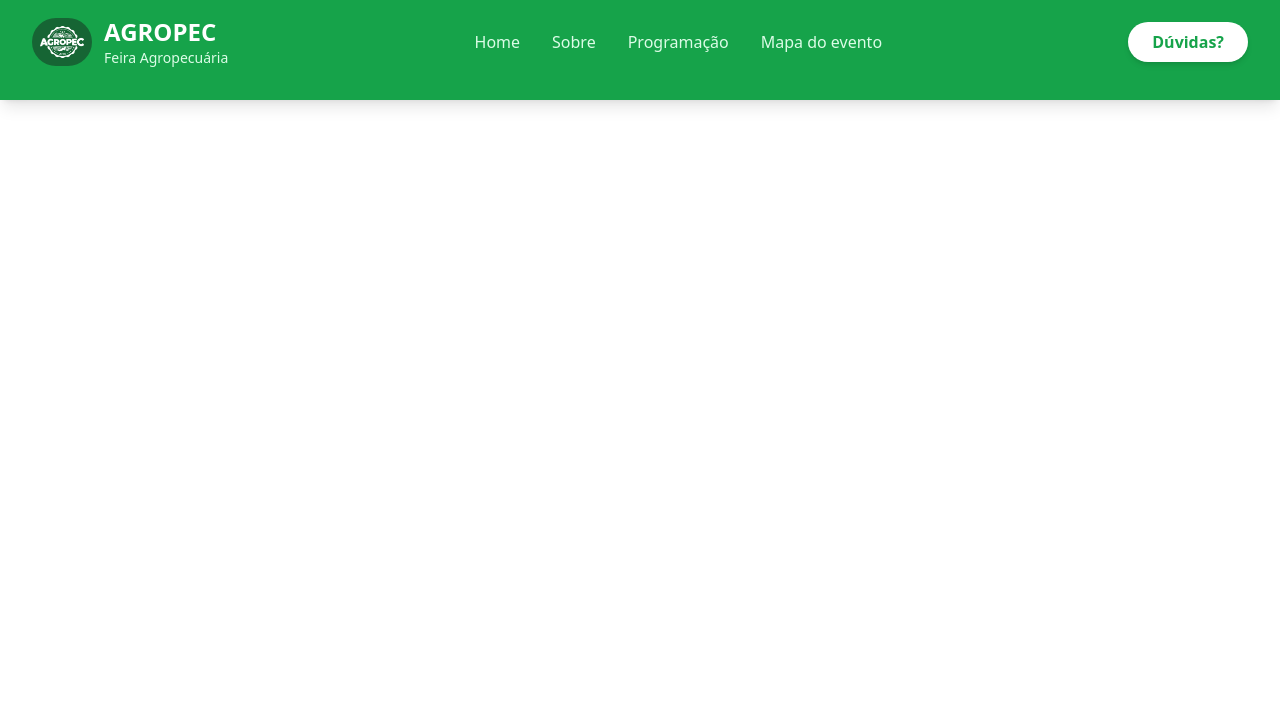
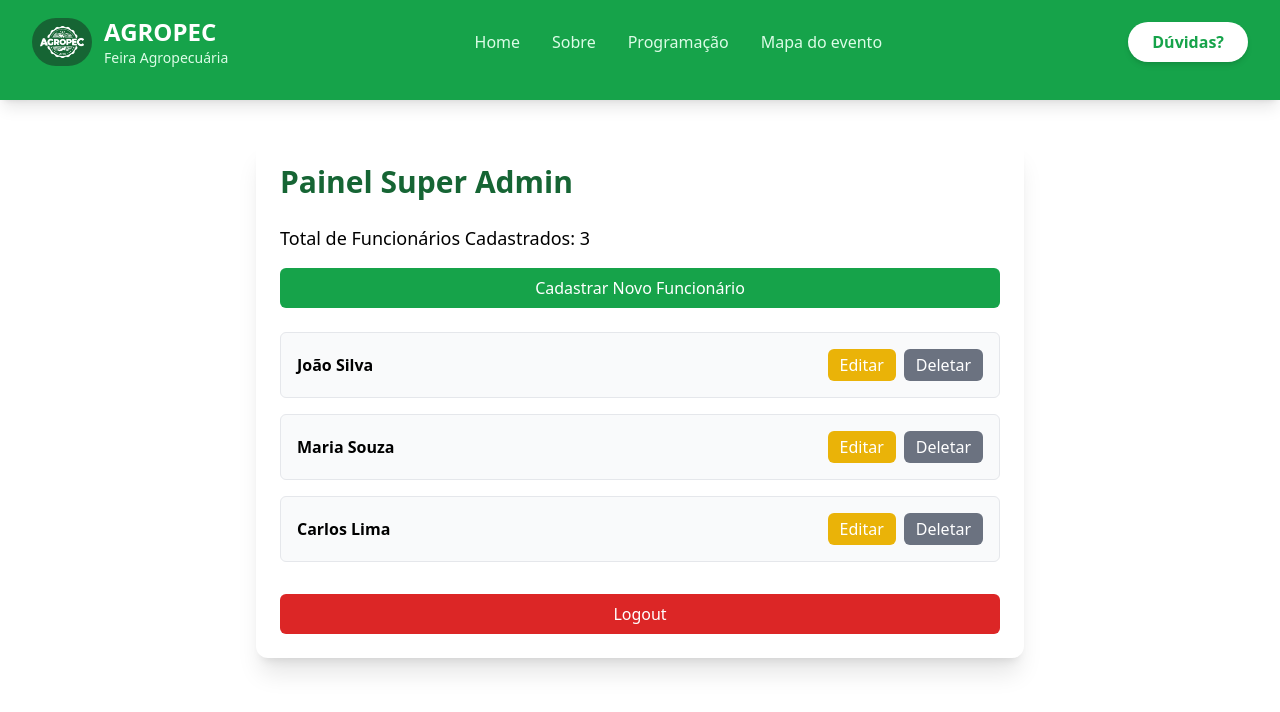
Before and after one commit to O-TAB/agropec-application, a React (Vite) app in the folder front-end/: page /superadmin in a window 1280 px wide. Shown: the top 712 px of the page. Built offline with nearby package versions, Linux system fonts and the light colour scheme.

Commit message:
Adicionadas as páginas de Super Adim e Cadastro de Funcionários

```diff
--- a/front-end/src/App.tsx
+++ b/front-end/src/App.tsx
@@ -7,6 +7,10 @@ import MapPage from './pages/MapPage';
 import AdminLogin from "./pages/AdminLogin";
 import AdminManagerPage from './pages/AdminManagerPage';
 import ProtectedRoute from './components/ProtectedRoute';
+import CadastroUsuarioPage from './pages/Cadastropage';
+import SuperAdminPage from './pages/SuperAdmin';
+import LoginSuperAdmin from './pages/LoginSuperAdmin';
+
 
 export default function App() {
   return (
@@ -19,6 +23,10 @@ export default function App() {
         <Route path="/events" element={<h1>Programações</h1>} />
         <Route path="/mapa" element={<MapPage />} />
         <Route path="/login" element={<AdminLogin />} />
+        <Route path="/cadastro" element={<CadastroUsuarioPage/>}/>
+        <Route path="superadmin" element={<SuperAdminPage/>} />
+        <Route path="loginadmin" element={<LoginSuperAdmin/>} />
+
 
         <Route element={<ProtectedRoute />}>
           <Route path="/admin/gerenciar" element={<AdminManagerPage />} />
--- /dev/null
+++ b/front-end/src/pages/Cadastropage.tsx
@@ -0,0 +1,69 @@
+import React, { useState } from "react";
+
+const CadastroUsuarioPage = () => {
+  const [nome, setNome] = useState("");
+  const [email, setEmail] = useState("");
+  const [senha, setSenha] = useState("");
+  const [mensagem, setMensagem] = useState("");
+
+  const handleSubmit = (e: React.FormEvent) => {
+    e.preventDefault();
+
+    // Aqui a gnt envia os dados pro backend ou salvar localmente
+    console.log("Dados enviados:", { nome, email, senha });
+
+    setMensagem("Cadastro enviado para aprovação do Super Admin!");
+
+    // Limpar formulário
+    setNome("");
+    setEmail("");
+    setSenha("");
+  };
+
+  return (
+    <div className="max-w-md mx-auto mt-10 bg-white shadow-lg p-6 rounded-xl">
+      <h2 className="text-2xl font-bold text-green-800 mb-4">Cadastro de Novo Usuário</h2>
+      <form onSubmit={handleSubmit}>
+        <label className="block mb-2 text-gray-700">Nome:</label>
+        <input
+          type="text"
+          value={nome}
+          onChange={(e) => setNome(e.target.value)}
+          required
+          className="w-full px-4 py-2 border rounded-md focus:outline-none focus:ring-2 focus:ring-green-500"
+        />
+
+        <label className="block mb-2 text-gray-700 mt-4">Email:</label>
+        <input
+          type="email"
+          value={email}
+          onChange={(e) => setEmail(e.target.value)}
+          required
+          className="w-full px-4 py-2 border rounded-md focus:outline-none focus:ring-2 focus:ring-green-500"
+        />
+
+        <label className="block mb-2 text-gray-700 mt-4">Senha:</label>
+        <input
+          type="password"
+          value={senha}
+          onChange={(e) => setSenha(e.target.value)}
+          required
+          className="w-full px-4 py-2 border rounded-md focus:outline-none focus:ring-2 focus:ring-green-500"
+        />
+
+        <button
+          type="submit"
+          className="mt-4 w-full bg-green-600 text-white py-2 rounded-md hover:bg-green-700 transition-colors"
+        >
+          Enviar Cadastro
+        </button>
+      </form>
+
+      {mensagem && (
+        <p className="mt-4 text-green-700 font-medium">{mensagem}</p>
+      )}
+    </div>
+  );
+};
+
+export default CadastroUsuarioPage;
--- /dev/null
+++ b/front-end/src/pages/LoginSuperAdmin.tsx
@@ -0,0 +1,64 @@
+import React, { useState } from "react";
+import { useNavigate } from "react-router-dom";
+
+
+const LoginSuperAdmin = () => {
+  const navigate = useNavigate();
+
+  const [username, setUsername] = useState("");
+  const [password, setPassword] = useState("");
+  const [error, setError] = useState("");
+
+  const handleLogin = (e: React.FormEvent) => {
+    e.preventDefault();
+
+    const superAdminUser = "super";
+    const superAdminPass = "1234";
+
+    if (username === superAdminUser && password === superAdminPass) {
+      navigate("/superadmin");
+    } else {
+      setError("Usuário ou senha inválidos!");
+    }
+  };
+
+  return (
+    <div className="flex items-center justify-center min-h-screen bg-gray-100">
+      <div className="max-w-md w-full bg-white p-8 rounded-xl shadow-lg">
+        <h2 className="text-3xl font-bold text-center text-green-800 mb-6">
+          Login Super Admin
+        </h2>
+        <form onSubmit={handleLogin}>
+          <label className="block mb-2 text-gray-700">Usuário:</label>
+          <input
+            type="text"
+            value={username}
+            onChange={(e) => setUsername(e.target.value)}
+            required
+            className="w-full px-4 py-2 border rounded-md focus:outline-none focus:ring-2 focus:ring-green-500"
+          />
+
+          <label className="block mt-4 mb-2 text-gray-700">Senha:</label>
+          <input
+            type="password"
+            value={password}
+            onChange={(e) => setPassword(e.target.value)}
+            required
+            className="w-full px-4 py-2 border rounded-md focus:outline-none focus:ring-2 focus:ring-green-500"
+          />
+
+          {error && <p className="text-red-600 mt-2">{error}</p>}
+
+          <button
+            type="submit"
+            className="mt-6 w-full bg-green-600 text-white py-2 rounded-md hover:bg-green-700 transition-colors"
+          >
+            Entrar
+          </button>
+        </form>
+      </div>
+    </div>
+  );
+};
+
+export default LoginSuperAdmin;
--- a/front-end/src/pages/Mainpage.tsx
+++ b/front-end/src/pages/Mainpage.tsx
@@ -253,10 +253,16 @@ export default function MainPage() {
           </div>
 
           {/* --- SEÇÃO ADICIONADA AQUI --- */}
-          <div className="text-center border-t border-green-700 mt-8 pt-8">
+          <div className="text-center border-t border-green-700 mt-8 pt-8 space-x-10">
             <h4 className="font-semibold uppercase tracking-wider text-green-200 mb-4">Para Funcionários</h4>
             <Link to="/login" className="inline-block bg-white text-green-700 font-bold py-2 px-6 rounded-lg hover:bg-gray-200 transition-colors shadow-md">
               Login
+            </Link>
+            <Link
+            to="/loginadmin"
+            className="inline-block bg-white text-green-700 font-bold py-2 px-6 rounded-lg hover:bg-gray-200 transition-colors shadow-md"
+            >
+            Super Admin
             </Link>
           </div>
 
--- /dev/null
+++ b/front-end/src/pages/SuperAdmin.tsx
@@ -0,0 +1,83 @@
+import React, { useState } from "react";
+import { useNavigate } from "react-router-dom";
+
+const SuperAdminPage = () => {
+  const navigate = useNavigate();
+
+  const [users, setUsers] = useState([
+    { id: 1, name: "João Silva" },
+    { id: 2, name: "Maria Souza" },
+    { id: 3, name: "Carlos Lima" },
+  ]);
+
+  const handleEdit = (id: number) => {
+    alert(`Editar usuário com ID: ${id}`);
+  };
+
+  const handleDelete = (id: number) => {
+    setUsers((prev) => prev.filter((user) => user.id !== id));
+  };
+
+  const handleLogout = () => {
+    navigate("/login");
+  };
+
+  const handleNavigateToRegister = () => {
+    navigate("/cadastro");
+  };
+
+  return (
+    <div className="max-w-3xl mx-auto mt-10 p-6 bg-white shadow-xl rounded-xl">
+      <h1 className="text-3xl font-bold text-green-800 mb-6">Painel Super Admin</h1>
+
+      {/* Total de Usuários */}
+      <p className="text-lg mb-4">Total de Funcionários Cadastrados: {users.length}</p>
+
+      {/* Botão de Cadastro */}
+      <button
+        onClick={handleNavigateToRegister}
+        className="mb-6 w-full bg-green-600 text-white py-2 rounded-md hover:bg-green-700"
+      >
+        Cadastrar Novo Funcionário
+      </button>
+
+      {/* Lista de Usuários */}
+      <div className="space-y-4">
+        {users.map((user) => (
+          <div
+            key={user.id}
+            className="border p-4 rounded-md flex items-center justify-between bg-gray-50"
+          >
+            <div>
+              <p className="font-semibold">{user.name}</p>
+            </div>
+            <div className="flex space-x-2">
+              <button
+                onClick={() => handleEdit(user.id)}
+                className="bg-yellow-500 text-white px-3 py-1 rounded-md"
+              >
+                Editar
+              </button>
+              <button
+                onClick={() => handleDelete(user.id)}
+                className="bg-gray-500 text-white px-3 py-1 rounded-md"
+              >
+                Deletar
+              </button>
+            </div>
+          </div>
+        ))}
+      </div>
+
+      {/* Logout */}
+      <button
+        onClick={handleLogout}
+        className="mt-8 w-full bg-red-600 text-white py-2 rounded-md hover:bg-red-700"
+      >
+        Logout
+      </button>
+    </div>
+  );
+};
+
+export default SuperAdminPage;
```
